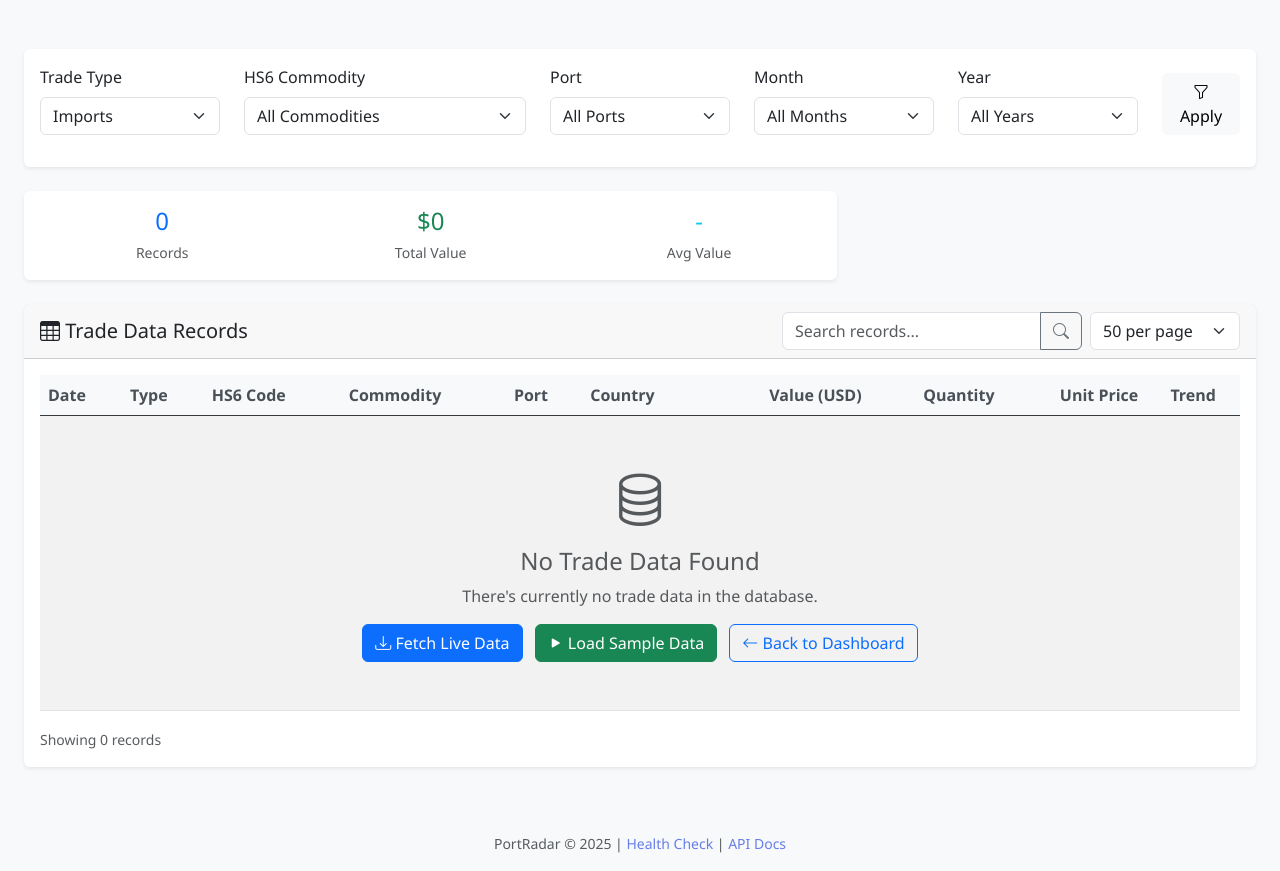
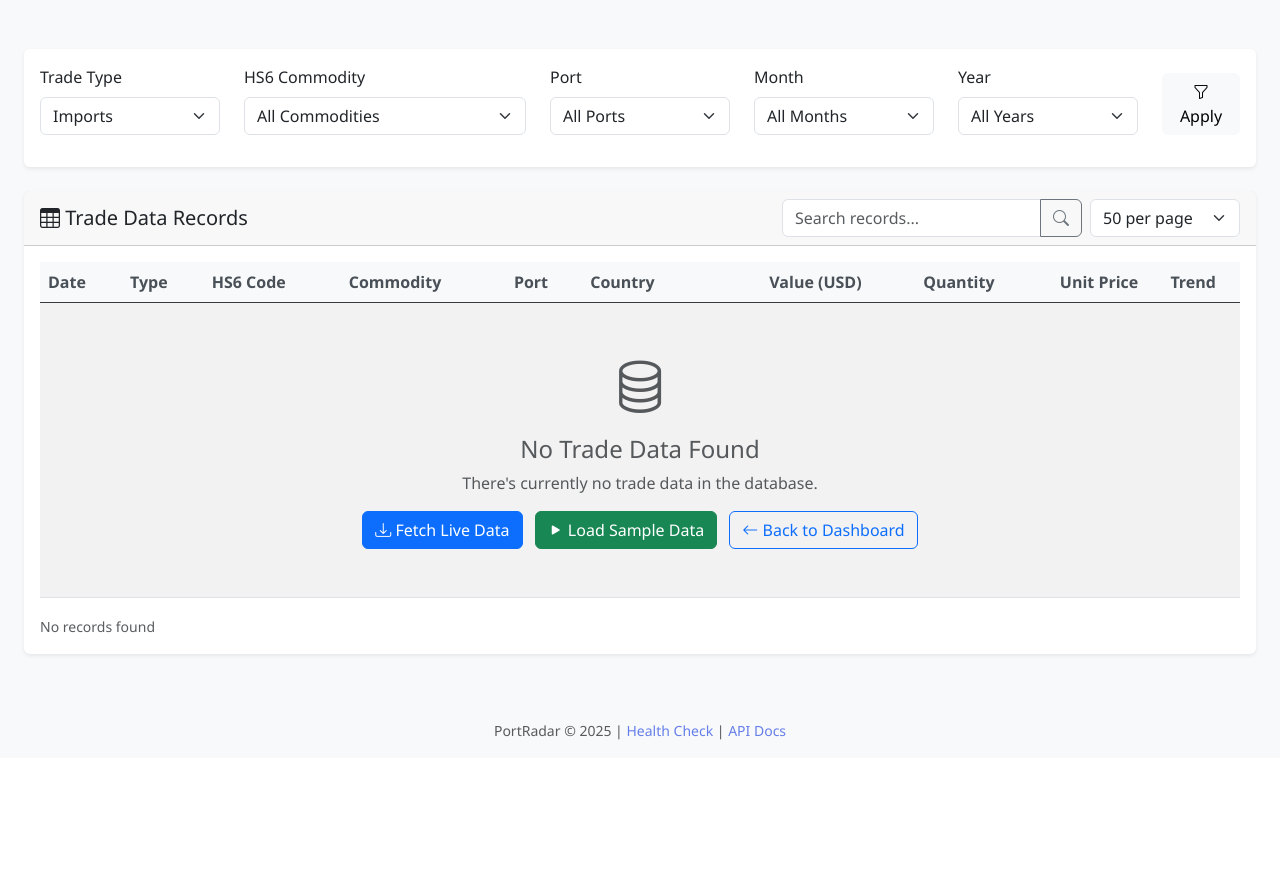
Before and after one commit to salmansheikhutk/portradar, a Flask app: page /dashboard in a window 1280 px wide. Shown: the part 155-1026 px from the top of the page. After the commit the page ends 895 px from the top, so only its background shows below. Run offline with Flask 3, Linux system fonts and the light colour scheme; data that the repository does not hold is empty; some libraries are stand-ins or nearby versions.

Commit message:
much better

```diff
--- a/templates/trade_data.html
+++ b/templates/trade_data.html
@@ -125,30 +125,6 @@
                             <div id="activeFilters" class="d-flex flex-wrap gap-2">
                                 <!-- Active filters will appear here -->
                             </div>
-                        </div>
-                    </div>
-                </div>
-            </div>
-        </div>
-    </div>
-
-    <!-- Quick Stats and Data Management -->
-    <div class="row mb-4">
-        <div class="col-md-8">
-            <div class="card">
-                <div class="card-body">
-                    <div class="row text-center">
-                        <div class="col-md-4">
-                            <h4 class="text-primary mb-1" id="totalRecords">-</h4>
-                            <small class="text-muted">Records</small>
-                        </div>
-                        <div class="col-md-4">
-                            <h4 class="text-success mb-1" id="totalValue">-</h4>
-                            <small class="text-muted">Total Value</small>
-                        </div>
-                        <div class="col-md-4">
-                            <h4 class="text-info mb-1" id="avgValue">-</h4>
-                            <small class="text-muted">Avg Value</small>
                         </div>
                     </div>
                 </div>
@@ -336,7 +312,6 @@ document.addEventListener('DOMContentLoaded', function() {
                     quantity: record.quantity || 0
                 }));
                 filteredData = [...tradeData];
-                updateStatistics();
                 updateDataTable();
             } else {
                 console.log('No data found or API failed:', data); // Debug log
@@ -374,11 +349,7 @@ document.addEventListener('DOMContentLoaded', function() {
             </tr>
         `;
 
-        // Set empty statistics
-        document.getElementById('totalRecords').textContent = '0';
-        document.getElementById('totalValue').textContent = '$0';
-        document.getElementById('totalQuantity').textContent = '0';
-        document.getElementById('uniquePorts').textContent = '0';
+        // Set empty record info
         document.getElementById('recordInfo').textContent = 'No records found';
         document.getElementById('pagination').innerHTML = '';
     }
@@ -479,7 +450,6 @@ document.addEventListener('DOMContentLoaded', function() {
 
             tradeData = sampleData;
             filteredData = [...tradeData];
-            updateStatistics();
             updateDataTable();
 
             showSuccess('Sample data loaded successfully!');
@@ -490,30 +460,6 @@ document.addEventListener('DOMContentLoaded', function() {
             showLoading(false);
         }
     };
-
-    function updateStatistics() {
-        const data = filteredData;
-
-        document.getElementById('totalRecords').textContent = data.length.toLocaleString();
-
-        const totalValue = data.reduce((sum, record) => sum + (parseFloat(record.trade_value) || 0), 0);
-        document.getElementById('totalValue').textContent = '$' + (totalValue / 1000000).toFixed(1) + 'M';
-
-        const avgValue = data.length > 0 ? totalValue / data.length : 0;
-        document.getElementById('avgValue').textContent = '$' + (avgValue / 1000).toFixed(0) + 'K';
-    }
-
-    function updateStatistics() {
-        const data = filteredData;
-
-        document.getElementById('totalRecords').textContent = data.length.toLocaleString();
-
-        const totalValue = data.reduce((sum, record) => sum + (parseFloat(record.trade_value) || 0), 0);
-        document.getElementById('totalValue').textContent = '$' + (totalValue / 1000000).toFixed(1) + 'M';
-
-        const avgValue = data.length > 0 ? totalValue / data.length : 0;
-        document.getElementById('avgValue').textContent = '$' + (avgValue / 1000).toFixed(0) + 'K';
-    }
 
     function updateDataTable() {
         const startIndex = (currentPage - 1) * pageSize;
@@ -599,7 +545,6 @@ document.addEventListener('DOMContentLoaded', function() {
         });
 
         currentPage = 1;
-        updateStatistics();
         updateDataTable();
         updateActiveFilters();
     };
@@ -723,8 +668,6 @@ document.addEventListener('DOMContentLoaded', function() {
             (record.country_code || '').toLowerCase().includes(searchTerm)
         );
         currentPage = 1;
-        updateStatistics();
-        updateCharts();
         updateDataTable();
     });
 
```
